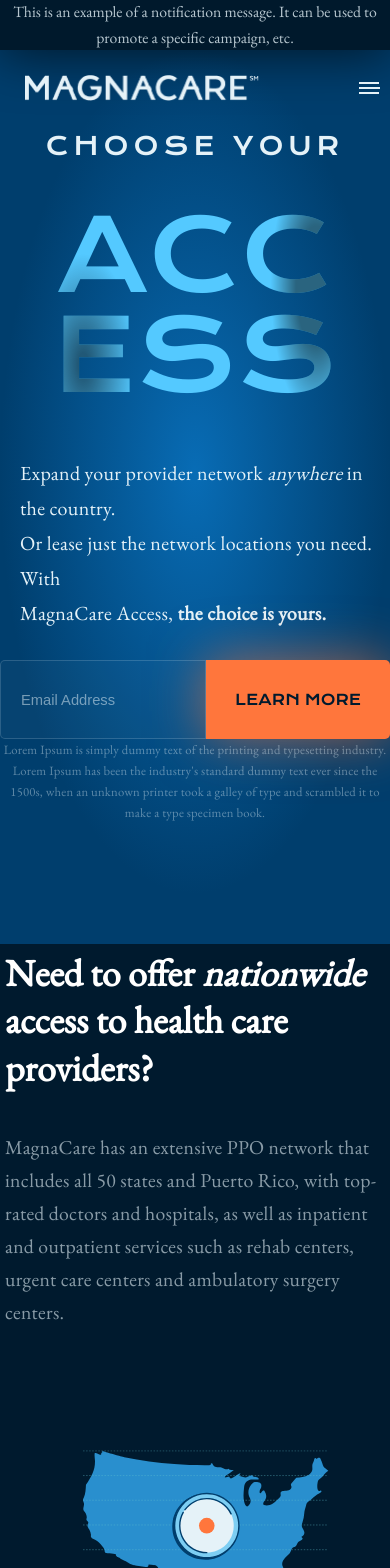
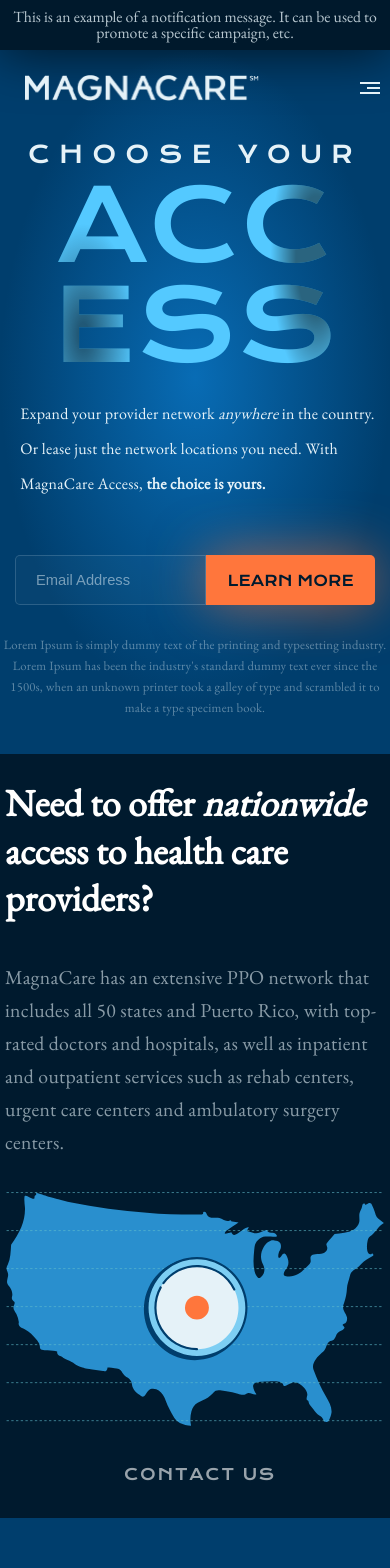
Before and after one commit to iperun23/magnacare, a Next.js app: page / in a window 390 px wide. Shown: the top 1568 px of the page. After the commit the page ends 1518 px from the top, so only its background shows below. Built offline with nearby package versions, Linux system fonts and the light colour scheme.

Commit message:
mobile changes

```diff
--- a/styles/globals.css
+++ b/styles/globals.css
@@ -70,7 +70,12 @@
   min-height: 100vh;
 }
 
+@media (max-width: 768px) {
+  .background_wrapper {
 
+      min-height: 0;
+  }
+}
 
 
 /* NavigationBar component */
@@ -117,9 +122,17 @@
     height: 2px;
   }
 
+    .navbar_line-short {
+      width: 13.43px;
+    }
+
     .navbar {
       padding: 25px 0px 25px 25px;
     }
+  .banner_message {
+    line-height: 16px;
+    padding: 0px 11px;
+  }
 }
 
 
@@ -228,9 +241,10 @@
   }
 
     .hero_choose-text {
-      font-size: 25px;
-      line-height: 40px;
-      letter-spacing: 0.2em;
+      font-size: 24px;
+    }
+    .hero_text {
+      margin-bottom: 0px;
     }
 
   .hero_access-text {
@@ -239,11 +253,11 @@
     height: 400px;
   }
 
-    .hero_expand-text {
-      font-size: 20px;
-      line-height: 35px;
-      padding: 20px 0px 0px 20px;
-    }
+  .hero_expand-text {
+    font-size: 16px;
+    line-height: 35px;
+    padding: 20px 0px 0px 5px;
+        }
 
 }
 
@@ -345,16 +359,18 @@
 }
 
 .email_container {
-margin-top: 70px;
+margin-top: 25px;
 }
 .email_input_container {
   width: 100%;
   margin: 0 auto;
+  padding: 0 15px;
 }
 
   .email_input, .email_input_learn-more-btn  {
     width: 100%;
     font-size: 14.72px;
+        height: 50px;
   }
 
   .email_paragraph {
@@ -483,18 +499,30 @@
   .details_second_container h2 {
     width: 100%;
     font-size: 37.67px;
-      line-height: 47.29px;
+    line-height: 47.29px;
+    padding-top: 20px;
   }
     .details_text-and-svg_container p {
           width: 100%;
     }
   .details_contact-us {
     margin-bottom: 10px;
+    width: 100%;
+    text-align: center;
+    padding-bottom: 20px;
       }
   .details_main_container {
     padding-bottom: 0;
     }
 
+  .details_text-and-svg_container .details_svg_container {
+    width: 100%;
+    margin-left: 0px;
+        }
+.details_svg_container svg {
+  height: 350.2px;
+  padding-bottom: 50px;
+}
 }
 
 
```
